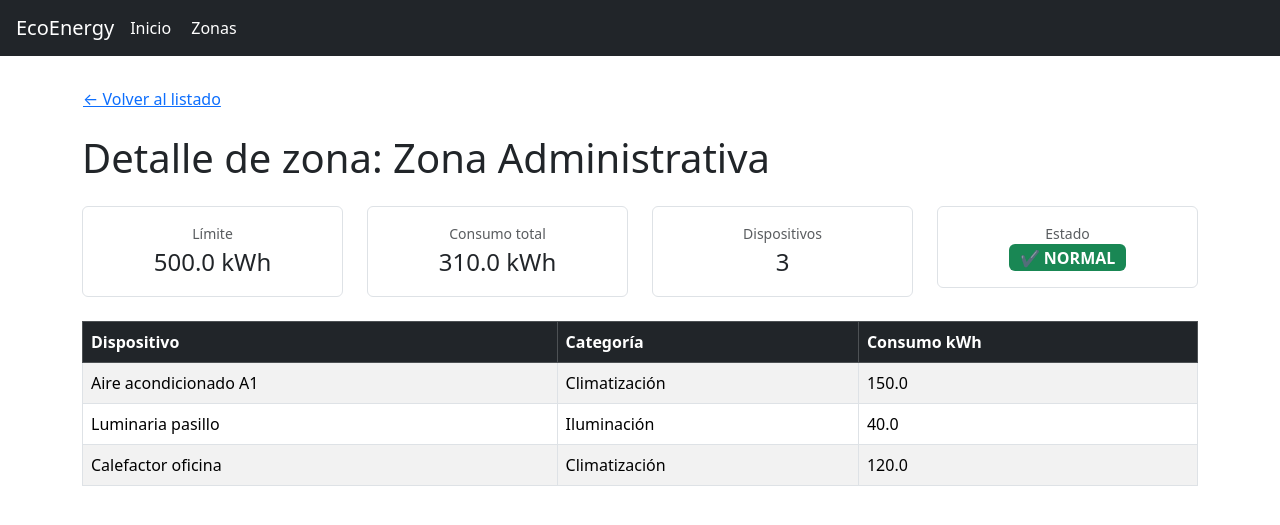
After one commit to abel03z/ecoenergy-backend-abelparra-, a Django app: page /zonas/1/ in a window 1280 px wide. The commit adds this page. Shown: the top 525 px of the page. Run offline with Django 5.2, Linux system fonts and the light colour scheme.

Commit message:
Agregar codigo completo de zonas: JSON, data_access, views, urls, templates y requirements

```diff
--- /dev/null
+++ b/data/categorias.json
@@ -0,0 +1,5 @@
+[
+  {"id": 1, "nombre": "Climatización", "descripcion": "Equipos de calefacción y aire acondicionado"},
+  {"id": 2, "nombre": "Iluminación", "descripcion": "Sistemas de luminarias"},
+  {"id": 3, "nombre": "Maquinaria", "descripcion": "Equipos industriales y de producción"}
+]
--- /dev/null
+++ b/data/dispositivos.json
@@ -0,0 +1,10 @@
+[
+  {"id": 1, "nombre": "Aire acondicionado A1", "consumo_kwh": 150.0, "zona_id": 1, "categoria_id": 1},
+  {"id": 2, "nombre": "Luminaria pasillo", "consumo_kwh": 40.0, "zona_id": 1, "categoria_id": 2},
+  {"id": 3, "nombre": "Calefactor oficina", "consumo_kwh": 120.0, "zona_id": 1, "categoria_id": 1},
+  {"id": 4, "nombre": "Torno industrial", "consumo_kwh": 600.0, "zona_id": 2, "categoria_id": 3},
+  {"id": 5, "nombre": "Prensa hidráulica", "consumo_kwh": 700.0, "zona_id": 2, "categoria_id": 3},
+  {"id": 6, "nombre": "Luminaria planta", "consumo_kwh": 80.0, "zona_id": 2, "categoria_id": 2},
+  {"id": 7, "nombre": "Refrigerador bodega", "consumo_kwh": 90.0, "zona_id": 3, "categoria_id": 1},
+  {"id": 8, "nombre": "Luminaria bodega", "consumo_kwh": 20.0, "zona_id": 3, "categoria_id": 2}
+]
--- /dev/null
+++ b/data/zonas.json
@@ -0,0 +1,6 @@
+[
+  {"id": 1, "nombre": "Zona Administrativa", "limite_kwh": 500.0},
+  {"id": 2, "nombre": "Zona Producción", "limite_kwh": 1200.0},
+  {"id": 3, "nombre": "Zona Bodega", "limite_kwh": 300.0},
+  {"id": 4, "nombre": "Zona Exterior", "limite_kwh": 200.0}
+]
--- /dev/null
+++ b/dispositivos/data_access.py
@@ -0,0 +1,49 @@
+import json
+from pathlib import Path
+from django.conf import settings
+
+DATA_DIR = Path(settings.BASE_DIR) / "data"
+
+
+def _cargar_json(nombre_archivo):
+    ruta = DATA_DIR / nombre_archivo
+    with open(ruta, encoding="utf-8") as f:
+        return json.load(f)
+
+
+def obtener_zonas():
+    return _cargar_json("zonas.json")
+
+
+def obtener_categorias():
+    return _cargar_json("categorias.json")
+
+
+def obtener_dispositivos():
+    return _cargar_json("dispositivos.json")
+
+
+def obtener_zona_por_id(zona_id):
+    for zona in obtener_zonas():
+        if zona["id"] == zona_id:
+            return zona
+    return None
+
+
+def dispositivos_de_zona(zona_id):
+    return [d for d in obtener_dispositivos() if d["zona_id"] == zona_id]
+
+
+def categoria_por_id(categoria_id):
+    for c in obtener_categorias():
+        if c["id"] == categoria_id:
+            return c
+    return None
+
+
+def calcular_consumo_total(dispositivos):
+    return sum(d["consumo_kwh"] for d in dispositivos)
+
+
+def calcular_estado(consumo_total, limite_kwh):
+    return "ALERTA" if consumo_total > limite_kwh else "NORMAL"
--- a/dispositivos/urls.py
+++ b/dispositivos/urls.py
@@ -5,19 +5,7 @@ app_name = "dispositivos"
 
 urlpatterns = [
     path("", views.inicio, name="inicio"),
+    path("dispositivos/", views.catalogo, name="catalogo"),
+    path("zonas/", views.zonas, name="zonas"),
+    path("zonas/<int:zona_id>/", views.zona_detalle, name="zona_detalle"),
 ]
-
-from django.urls import path
-from . import views
-
-app_name = "dispositivos"
-
-urlpatterns = [
-    path("dispositivos/", views.catalogo, name="catalogo"),
-    path("", views.inicio, name="inicio"),
-    path(
-        "zonas/<int:zona_id>/dispositivos/",
-        views.dispositivos_zona,
-        name="por_zona",
-    ),
-]
--- a/dispositivos/views.py
+++ b/dispositivos/views.py
@@ -1,14 +1,7 @@
-def dispositivos_zona(request, zona_id):
-    if zona_id != 3:
-        return HttpResponse(
-            "Zona no encontrada", status=404
-        )
-    return HttpResponse(
-        f"Dispositivos de la zona {zona_id}"
-    )
-
+import humanize
 from django.http import HttpResponse
 from django.shortcuts import render
+
 
 def inicio(request):
     contexto = {
@@ -16,12 +9,8 @@ def inicio(request):
         "mensaje": "Monitoreo energético responsable",
         "asignatura": "Programacion Back End",
     }
+    return render(request, "dispositivos/inicio.html", contexto)
 
-    return render(
-        request,
-        "dispositivos/inicio.html",
-        contexto,
-    )
 
 def catalogo(request):
     dispositivos = [
@@ -29,8 +18,55 @@ def catalogo(request):
         {"nombre": "Sensor de temperatura", "estado": "Activo"},
         {"nombre": "Climatizador", "estado": "Revisión"},
     ]
-    return render(
-        request,
-        "dispositivos/catalogo.html",
-        {"dispositivos": dispositivos},
+    return render(request, "dispositivos/catalogo.html", {"dispositivos": dispositivos})
+
+from django.http import Http404
+from dispositivos.data_access import (
+    obtener_zonas,
+    obtener_zona_por_id,
+    dispositivos_de_zona,
+    categoria_por_id,
+    calcular_consumo_total,
+    calcular_estado,
 )
+
+
+def zonas(request):
+    lista_zonas = []
+    for zona in obtener_zonas():
+        disp = dispositivos_de_zona(zona["id"])
+        lista_zonas.append({
+            "id": zona["id"],
+            "nombre": zona["nombre"],
+            "limite_kwh": zona["limite_kwh"],
+            "cantidad_dispositivos": len(disp),
+        })
+
+    return render(request, "dispositivos/zonas.html", {"zonas": lista_zonas})
+
+def zona_detalle(request, zona_id):
+    zona = obtener_zona_por_id(zona_id)
+    if zona is None:
+        raise Http404("La zona solicitada no existe.")
+
+    disp = dispositivos_de_zona(zona_id)
+    consumo_total = calcular_consumo_total(disp)
+    estado = calcular_estado(consumo_total, zona["limite_kwh"])
+
+    dispositivos_con_categoria = []
+    for d in disp:
+        categoria = categoria_por_id(d["categoria_id"])
+        dispositivos_con_categoria.append({
+            "nombre": d["nombre"],
+            "categoria": categoria["nombre"] if categoria else "Sin categoría",
+            "consumo_kwh": d["consumo_kwh"],
+        })
+
+    contexto = {
+        "zona": zona,
+        "dispositivos": dispositivos_con_categoria,
+        "consumo_total": humanize.intcomma(consumo_total),
+        "estado": estado,
+        "cantidad_dispositivos": len(disp),
+    }
+    return render(request, "dispositivos/zona_detalle.html", contexto)
--- a/requirements.txt
+++ b/requirements.txt
@@ -1,3 +1,4 @@
 asgiref==3.12.1
 Django==6.1
+humanize==4.16.0
 sqlparse==0.6.0
--- a/templates/base.html
+++ b/templates/base.html
@@ -2,13 +2,21 @@
 <html lang="es">
 <head>
     <meta charset="utf-8">
-    <title>{%block title %}EcoEnergy{% endblock %}</title>
+    <meta name="viewport" content="width=device-width, initial-scale=1">
+    <title>{% block title %}EcoEnergy{% endblock %}</title>
+    <link href="https://cdn.jsdelivr.net/npm/bootstrap@5.3.3/dist/css/bootstrap.min.css" rel="stylesheet">
 </head>
 <body>
-    <nav>
-        <a href="{% url 'dispositivos:inicio' %}">inicio</a>
-        <a href="{% url 'dispositivos:catalogo' %}">dispositivos</a>
+    <nav class="navbar navbar-expand-lg navbar-dark bg-dark px-3">
+        <a class="navbar-brand" href="{% url 'dispositivos:inicio' %}">EcoEnergy</a>
+        <div>
+            <a class="nav-link d-inline text-white me-3" href="{% url 'dispositivos:inicio' %}">Inicio</a>
+            <a class="nav-link d-inline text-white" href="{% url 'dispositivos:zonas' %}">Zonas</a>
+        </div>
     </nav>
-    <main>{% block content %}{% endblock %}</main>
+    <main class="container my-4">
+        {% block content %}{% endblock %}
+    </main>
+    <script src="https://cdn.jsdelivr.net/npm/bootstrap@5.3.3/dist/js/bootstrap.bundle.min.js"></script>
 </body>
 </html>
--- /dev/null
+++ b/templates/dispositivos/zona_detalle.html
@@ -0,0 +1,65 @@
+{% extends "base.html" %}
+
+{% block title %}{{ zona.nombre }} | EcoEnergy{% endblock %}
+
+{% block content %}
+<a href="{% url 'dispositivos:zonas' %}" class="btn btn-link px-0 mb-3">&larr; Volver al listado</a>
+
+<h1>Detalle de zona: {{ zona.nombre }}</h1>
+
+<div class="row my-4 text-center">
+    <div class="col-md-3">
+        <div class="border rounded p-3">
+            <div class="text-muted small">Límite</div>
+            <div class="fs-4">{{ zona.limite_kwh }} kWh</div>
+        </div>
+    </div>
+    <div class="col-md-3">
+        <div class="border rounded p-3">
+            <div class="text-muted small">Consumo total</div>
+            <div class="fs-4">{{ consumo_total }} kWh</div>
+        </div>
+    </div>
+    <div class="col-md-3">
+        <div class="border rounded p-3">
+            <div class="text-muted small">Dispositivos</div>
+            <div class="fs-4">{{ cantidad_dispositivos }}</div>
+        </div>
+    </div>
+    <div class="col-md-3">
+        <div class="border rounded p-3">
+            <div class="text-muted small">Estado</div>
+            {% if estado == "ALERTA" %}
+                <span class="badge bg-danger fs-6">⚠ ALERTA</span>
+            {% else %}
+                <span class="badge bg-success fs-6">✔ NORMAL</span>
+            {% endif %}
+        </div>
+    </div>
+</div>
+
+{% if dispositivos %}
+<div class="table-responsive">
+    <table class="table table-striped table-bordered align-middle">
+        <thead class="table-dark">
+            <tr>
+                <th>Dispositivo</th>
+                <th>Categoría</th>
+                <th>Consumo kWh</th>
+            </tr>
+        </thead>
+        <tbody>
+            {% for d in dispositivos %}
+            <tr>
+                <td>{{ d.nombre }}</td>
+                <td>{{ d.categoria }}</td>
+                <td>{{ d.consumo_kwh }}</td>
+            </tr>
+            {% endfor %}
+        </tbody>
+    </table>
+</div>
+{% else %}
+<div class="alert alert-warning">Esta zona no tiene dispositivos.</div>
+{% endif %}
+{% endblock %}
```
Also changed, not shown: templates/dispositivos/zonas.html (added, +26 -0 lines).
